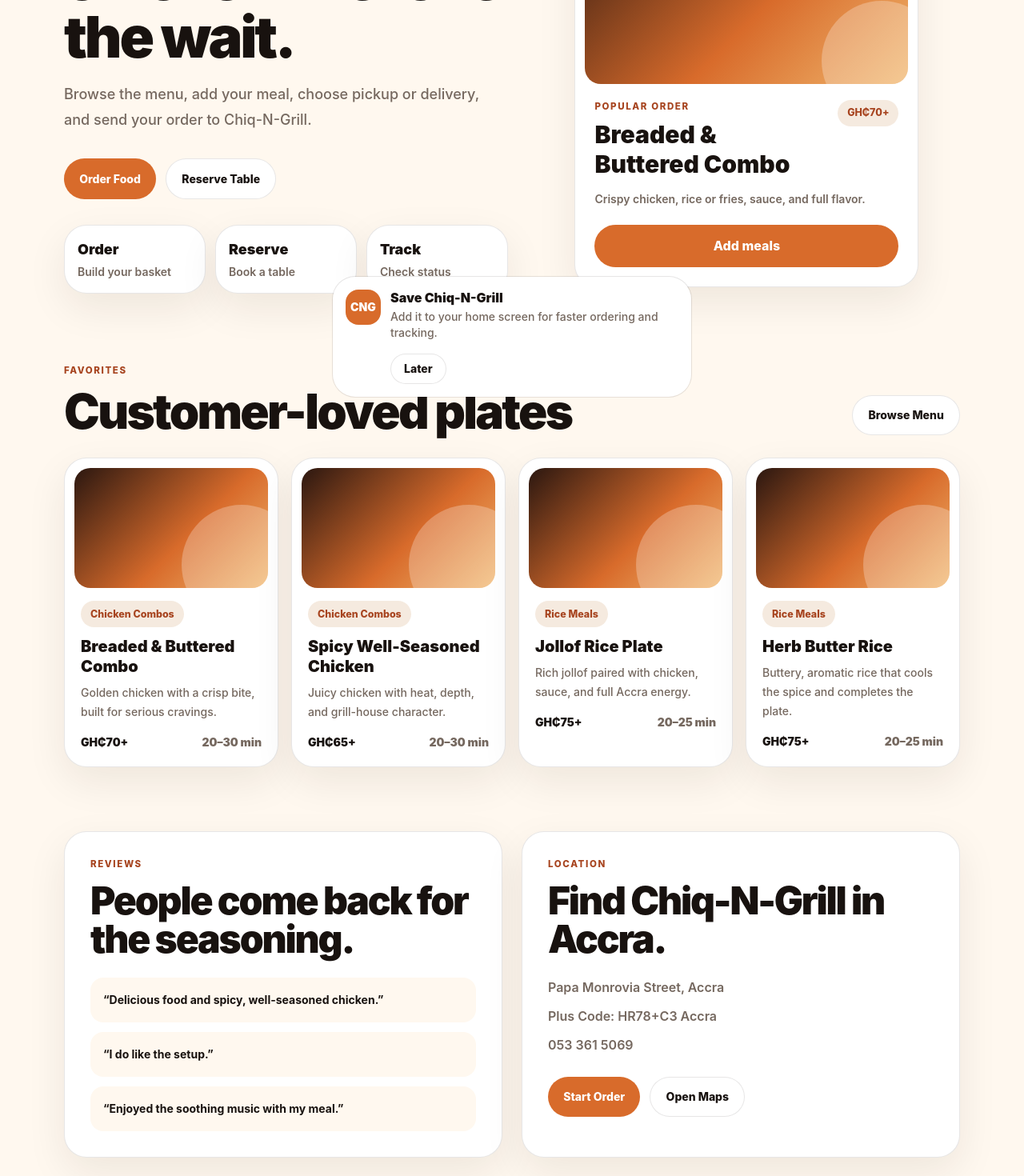
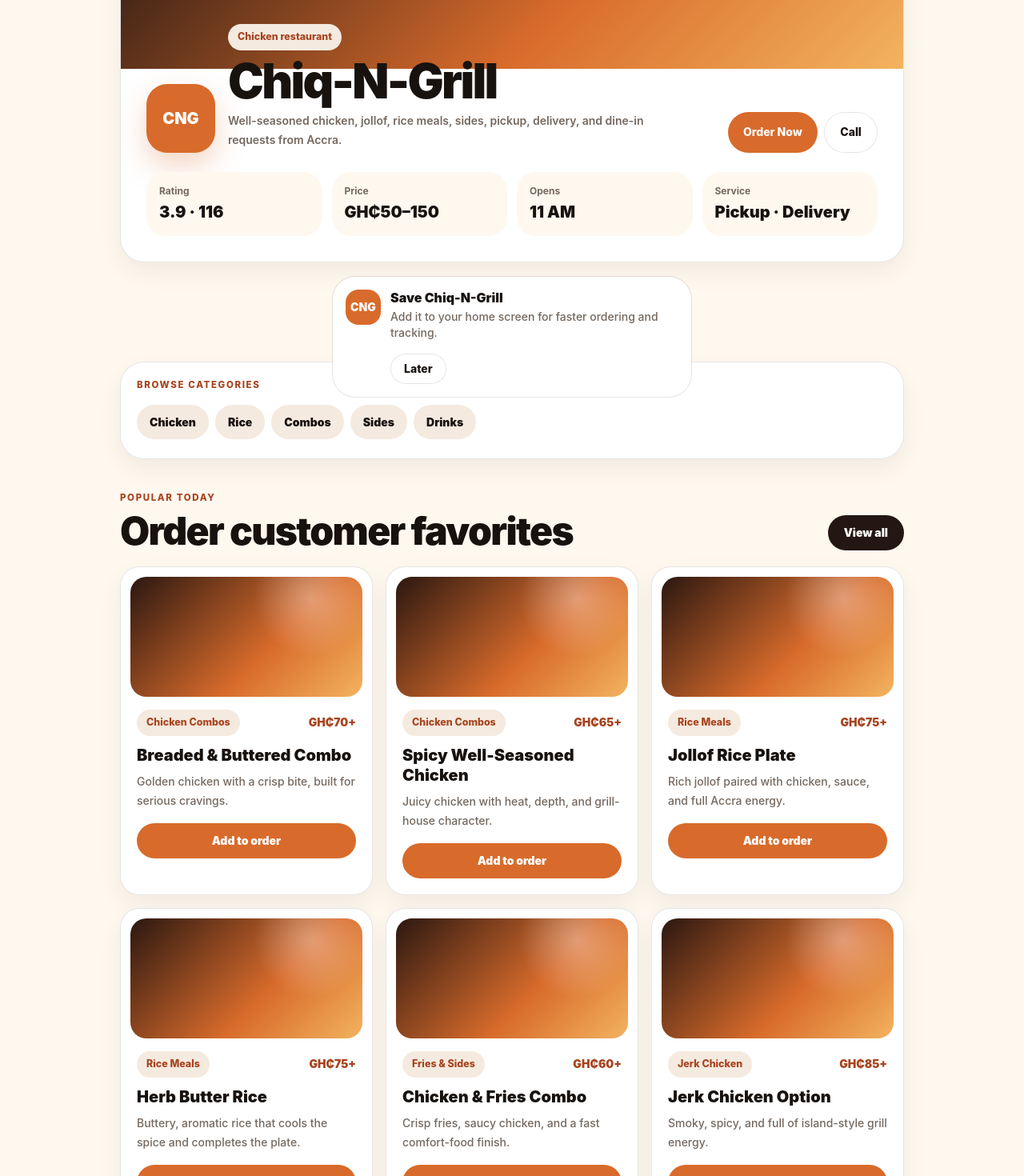
Before and after one commit to hAck404-lab101/chiqngrill, a Next.js app: page / in a window 1280 px wide. Shown: the part 280-1750 px from the top of the page at 80% size. Built offline with nearby package versions, Linux system fonts and the light colour scheme.

Commit message:
design: rebuild homepage as storefront UI

```diff
--- a/app/page.tsx
+++ b/app/page.tsx
@@ -1,115 +1,131 @@
 import { AppHeader } from "@/components/app-header";
 import { CTAButton } from "@/components/cta-button";
-import { SectionHeading } from "@/components/section-heading";
 import { menuItems, restaurant, reviewHighlights } from "@/lib/restaurant-data";
 
-const featuredItems = menuItems.slice(0, 4);
-
-const quickActions = [
-  { title: "Order", detail: "Build your basket", href: "/menu" },
-  { title: "Reserve", detail: "Book a table", href: "/reservations" },
-  { title: "Track", detail: "Check status", href: "/track" }
+const featuredItems = menuItems.slice(0, 6);
+const categories = ["Chicken", "Rice", "Combos", "Sides", "Drinks"];
+const serviceLinks = [
+  { label: "Order", href: "/menu" },
+  { label: "Reserve", href: "/reservations" },
+  { label: "Track", href: "/track" },
+  { label: "Delivery", href: "/delivery" }
 ];
 
 export default function Home() {
   return (
     <main className="app-page overflow-hidden">
+      <div className="store-strip">Order online · Pickup · Delivery · Dine-in at Papa Monrovia Street, Accra</div>
       <AppHeader />
 
-      <section className="app-container grid gap-8 pb-12 pt-7 lg:grid-cols-[1.02fr_0.98fr] lg:items-center lg:pt-12">
-        <div>
-          <p className="eyebrow">Papa Monrovia Street · Accra</p>
-          <h1 className="app-title mt-4 text-5xl md:text-7xl">Order grilled chicken without the wait.</h1>
-          <p className="mt-5 max-w-2xl text-lg font-medium leading-8 text-[var(--muted)]">
-            Browse the menu, add your meal, choose pickup or delivery, and send your order to Chiq-N-Grill.
-          </p>
+      <section className="store-shell py-6 md:py-8">
+        <div className="store-panel overflow-hidden">
+          <div className="h-40 bg-[linear-gradient(135deg,#241713_0%,#d86b2b_58%,#f3b35f_100%)] md:h-56" />
+          <div className="px-5 pb-6 md:px-8 md:pb-8">
+            <div className="-mt-12 flex flex-col gap-5 md:-mt-14 md:flex-row md:items-end md:justify-between">
+              <div className="flex items-end gap-4">
+                <div className="store-avatar">CNG</div>
+                <div className="pb-1">
+                  <p className="store-chip">Chicken restaurant</p>
+                  <h1 className="mt-2 text-4xl font-black tracking-[-0.045em] md:text-6xl">Chiq-N-Grill</h1>
+                  <p className="mt-2 max-w-xl text-sm font-semibold leading-6 text-[var(--muted)]">
+                    Well-seasoned chicken, jollof, rice meals, sides, pickup, delivery, and dine-in requests from Accra.
+                  </p>
+                </div>
+              </div>
+              <div className="grid gap-2 sm:flex">
+                <CTAButton href="/menu" variant="flame">Order Now</CTAButton>
+                <CTAButton href={restaurant.phoneHref} variant="outline">Call</CTAButton>
+              </div>
+            </div>
 
-          <div className="mt-8 grid gap-3 sm:flex">
-            <CTAButton href="/menu" variant="flame">Order Food</CTAButton>
-            <CTAButton href="/reservations" variant="outline">Reserve Table</CTAButton>
-          </div>
-
-          <div className="mt-8 grid gap-3 sm:grid-cols-3">
-            {quickActions.map((action) => (
-              <a key={action.href} href={action.href} className="surface p-4 transition hover:-translate-y-0.5">
-                <p className="text-lg font-black">{action.title}</p>
-                <p className="mt-1 text-sm font-semibold text-[var(--muted)]">{action.detail}</p>
-              </a>
-            ))}
-          </div>
-        </div>
-
-        <div className="surface mx-auto w-full max-w-[430px] overflow-hidden p-3">
-          <div className="food-tile min-h-[250px]" />
-          <div className="p-3 pt-5">
-            <div className="flex items-start justify-between gap-4">
-              <div>
-                <p className="eyebrow">Popular order</p>
-                <h2 className="mt-2 text-3xl font-black leading-tight">Breaded & Buttered Combo</h2>
-              </div>
-              <span className="pill">GH₵70+</span>
+            <div className="mt-6 grid gap-3 sm:grid-cols-4">
+              <div className="rounded-3xl bg-[var(--paper)] p-4"><p className="text-xs font-bold text-[var(--muted)]">Rating</p><p className="mt-1 text-xl font-black">3.9 · 116</p></div>
+              <div className="rounded-3xl bg-[var(--paper)] p-4"><p className="text-xs font-bold text-[var(--muted)]">Price</p><p className="mt-1 text-xl font-black">GH₵50–150</p></div>
+              <div className="rounded-3xl bg-[var(--paper)] p-4"><p className="text-xs font-bold text-[var(--muted)]">Opens</p><p className="mt-1 text-xl font-black">11 AM</p></div>
+              <div className="rounded-3xl bg-[var(--paper)] p-4"><p className="text-xs font-bold text-[var(--muted)]">Service</p><p className="mt-1 text-xl font-black">Pickup · Delivery</p></div>
             </div>
-            <p className="mt-3 text-sm font-semibold leading-6 text-[var(--muted)]">Crispy chicken, rice or fries, sauce, and full flavor.</p>
-            <a href="/menu" className="btn-primary mt-5 w-full">Add meals</a>
           </div>
         </div>
       </section>
 
-      <section className="app-container py-10">
-        <div className="flex flex-col justify-between gap-5 md:flex-row md:items-end">
-          <SectionHeading eyebrow="Favorites" title="Customer-loved plates" />
-          <CTAButton href="/menu" variant="outline">Browse Menu</CTAButton>
+      <section className="store-shell pb-5">
+        <div className="grid grid-cols-4 gap-2 md:flex md:justify-center">
+          {serviceLinks.map((link) => (
+            <a key={link.href} href={link.href} className="rounded-3xl bg-white px-3 py-4 text-center text-sm font-black shadow-[var(--shadow-card)] ring-1 ring-[var(--line)] transition hover:-translate-y-0.5">
+              {link.label}
+            </a>
+          ))}
         </div>
-        <div className="mt-7 grid gap-4 md:grid-cols-4">
+      </section>
+
+      <section className="store-shell py-5">
+        <div className="store-panel p-4 md:p-5">
+          <p className="eyebrow">Browse categories</p>
+          <div className="mt-4 flex gap-2 overflow-x-auto pb-1">
+            {categories.map((category) => (
+              <a key={category} href="/menu" className="store-category bg-[var(--soft)] text-[var(--ink)]">{category}</a>
+            ))}
+          </div>
+        </div>
+      </section>
+
+      <section className="store-shell py-5">
+        <div className="flex items-end justify-between gap-4">
+          <div>
+            <p className="eyebrow">Popular today</p>
+            <h2 className="mt-2 text-3xl font-black tracking-[-0.035em] md:text-5xl">Order customer favorites</h2>
+          </div>
+          <a href="/menu" className="hidden rounded-full bg-[var(--dark)] px-5 py-3 text-sm font-black text-white md:inline-flex">View all</a>
+        </div>
+
+        <div className="mt-5 grid gap-4 sm:grid-cols-2 lg:grid-cols-3">
           {featuredItems.map((item) => (
-            <article key={item.id} className="surface overflow-hidden p-3">
-              <div className="food-tile min-h-[150px]" />
+            <article key={item.id} className="store-product p-3">
+              <div className="product-image" />
               <div className="p-2 pt-4">
-                <p className="pill">{item.category}</p>
+                <div className="flex items-center justify-between gap-3">
+                  <span className="store-chip">{item.category}</span>
+                  <span className="text-sm font-black text-[var(--brand-dark)]">GH₵{item.priceFrom}+</span>
+                </div>
                 <h3 className="mt-3 text-xl font-black leading-tight">{item.name}</h3>
-                <p className="mt-2 text-sm font-medium leading-6 text-[var(--muted)]">{item.description}</p>
-                <div className="mt-4 flex items-center justify-between text-sm font-black">
-                  <span>GH₵{item.priceFrom}+</span>
-                  <span className="text-[var(--muted)]">{item.prepTime}</span>
-                </div>
+                <p className="mt-2 line-clamp-2 text-sm font-medium leading-6 text-[var(--muted)]">{item.description}</p>
+                <a href="/menu" className="mt-4 inline-flex w-full justify-center rounded-full bg-[var(--brand)] px-4 py-3 text-sm font-black text-white">Add to order</a>
               </div>
             </article>
           ))}
         </div>
       </section>
 
-      <section className="app-container py-10">
-        <div className="grid gap-6 md:grid-cols-2">
-          <div className="surface p-6 md:p-8">
-            <p className="eyebrow">Reviews</p>
-            <h2 className="app-title mt-3 text-4xl md:text-5xl">People come back for the seasoning.</h2>
-            <div className="mt-6 grid gap-3">
+      <section className="store-shell py-5">
+        <div className="grid gap-4 md:grid-cols-2">
+          <div className="store-panel p-5 md:p-7">
+            <p className="eyebrow">Customer love</p>
+            <h2 className="mt-2 text-3xl font-black tracking-[-0.035em]">Reviews mention the taste and atmosphere.</h2>
+            <div className="mt-5 grid gap-3">
               {reviewHighlights.slice(0, 3).map((review) => (
-                <blockquote key={review} className="rounded-2xl bg-[var(--paper)] p-4 text-sm font-bold leading-6 text-[var(--ink)]">
-                  “{review}”
-                </blockquote>
+                <blockquote key={review} className="rounded-3xl bg-[var(--paper)] p-4 text-sm font-bold leading-6">“{review}”</blockquote>
               ))}
             </div>
           </div>
 
-          <div className="surface p-6 md:p-8">
-            <p className="eyebrow">Location</p>
-            <h2 className="app-title mt-3 text-4xl md:text-5xl">Find Chiq-N-Grill in Accra.</h2>
-            <div className="mt-6 space-y-3 text-base font-semibold text-[var(--muted)]">
-              <p>{restaurant.address}</p>
+          <div className="store-panel p-5 md:p-7">
+            <p className="eyebrow">Visit</p>
+            <h2 className="mt-2 text-3xl font-black tracking-[-0.035em]">{restaurant.address}</h2>
+            <div className="mt-5 space-y-3 text-sm font-semibold text-[var(--muted)]">
               <p>Plus Code: {restaurant.plusCode}</p>
-              <p>{restaurant.phone}</p>
+              <p>Phone: {restaurant.phone}</p>
+              <p>Dine-in · Kerbside pickup · Delivery</p>
             </div>
-            <div className="mt-7 grid gap-3 sm:flex">
-              <CTAButton href="/order" variant="flame">Start Order</CTAButton>
-              <CTAButton href={restaurant.mapsUrl} variant="outline" external>Open Maps</CTAButton>
+            <div className="mt-6 grid gap-3 sm:flex">
+              <CTAButton href={restaurant.mapsUrl} variant="outline" external>Directions</CTAButton>
+              <CTAButton href="/reservations" variant="flame">Reserve</CTAButton>
             </div>
           </div>
         </div>
       </section>
 
       <footer className="mt-8 border-t border-[var(--line)] px-5 py-8 text-center text-sm font-semibold text-[var(--muted)]">
-        <p>{restaurant.name} · Order, reserve, track, and return from your home screen.</p>
+        <p>{restaurant.name} · Storefront ordering app powered for pickup, delivery, tracking, admin, and kitchen operations.</p>
       </footer>
     </main>
   );
```
